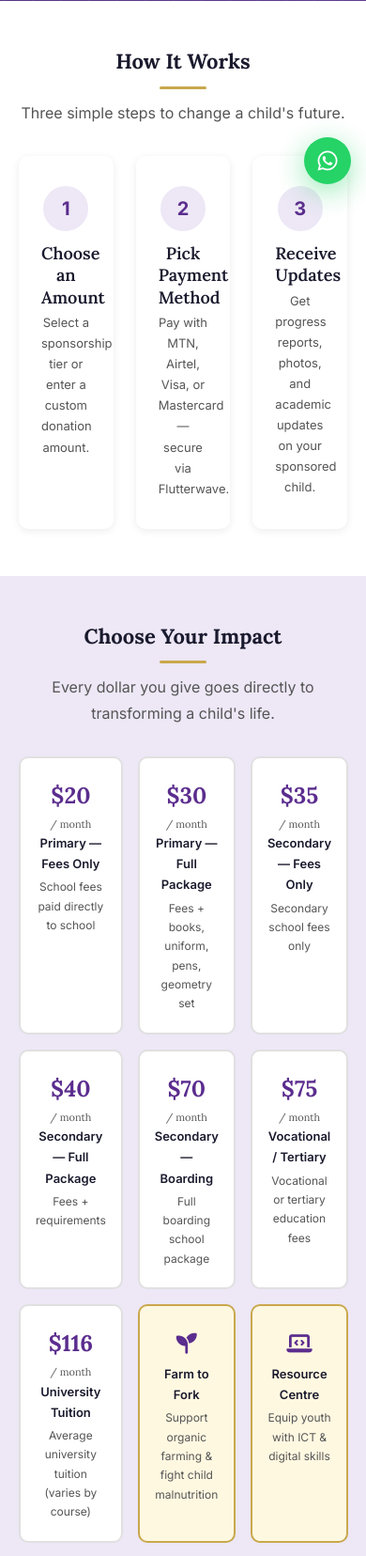
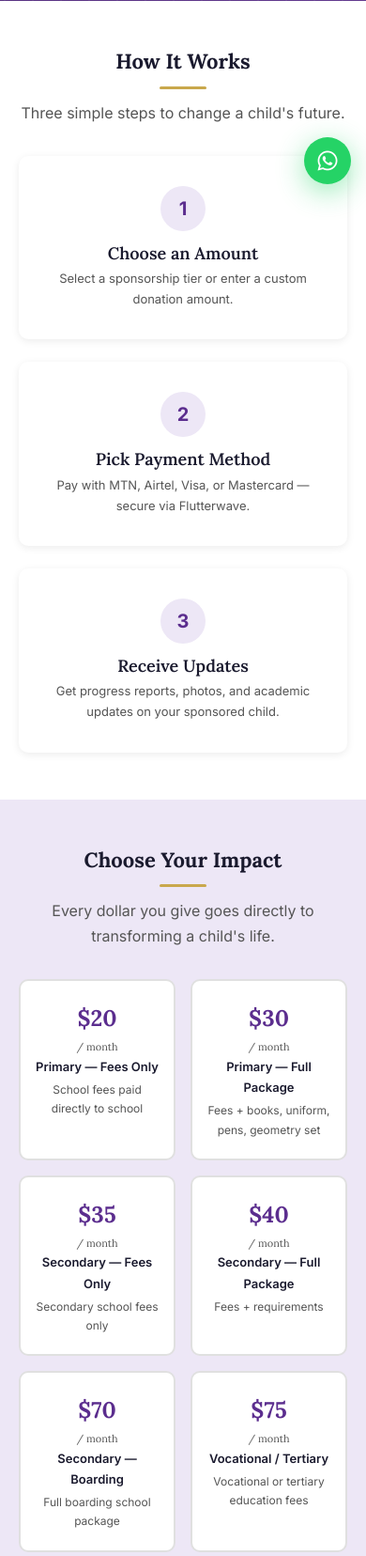
Before and after one commit to Akule-Robert/kazo-archdeaconry-childrens-ministry, a PHP site: page /donate.html in a window 390 px wide. Shown: the part 632-2288 px from the top of the page at 94% size. Run offline with PHP 8.4, Linux system fonts and the light colour scheme; grey boxes are pictures that could not be loaded.

Commit message:
fix(css): add responsive grid layouts for impact, how-steps, and pm-grid sections
- Add `.impact-cards` grid for medium and small screens
- Add `.how-steps` and `.pm-grid` single-column layouts for small screens

```diff
--- a/css/style.css
+++ b/css/style.css
@@ -2019,6 +2019,7 @@ table tbody tr:hover { background: var(--bg-light-gold); }
   .payment-grid { grid-template-columns: 1fr; }
   .contact-details-grid { grid-template-columns: 1fr; }
   .events-grid { grid-template-columns: repeat(2, 1fr); }
+  .impact-cards { grid-template-columns: repeat(2, 1fr); }
   .test-grid { grid-template-columns: repeat(2, 1fr); }
   .library-grid { grid-template-columns: repeat(2, 1fr); }
 }
@@ -2076,6 +2077,10 @@ table tbody tr:hover { background: var(--bg-light-gold); }
   .contact-form-wrapper { padding: 24px; }
   .contact-details-grid { grid-template-columns: 1fr; }
 
+  .impact-cards { grid-template-columns: repeat(2, 1fr); }
+  .how-steps { grid-template-columns: 1fr !important; }
+  .pm-grid { grid-template-columns: 1fr !important; }
+
   .gallery-grid { grid-template-columns: repeat(2, 1fr); }
   .gallery-grid img { height: 140px; }
   .events-grid { grid-template-columns: 1fr; }
```
